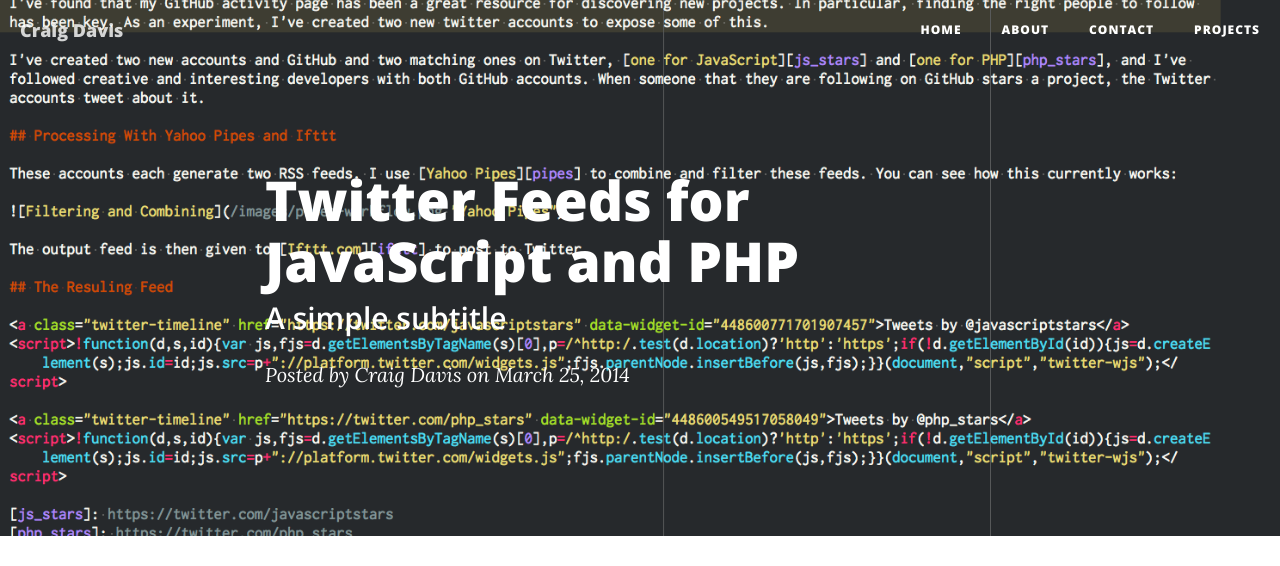
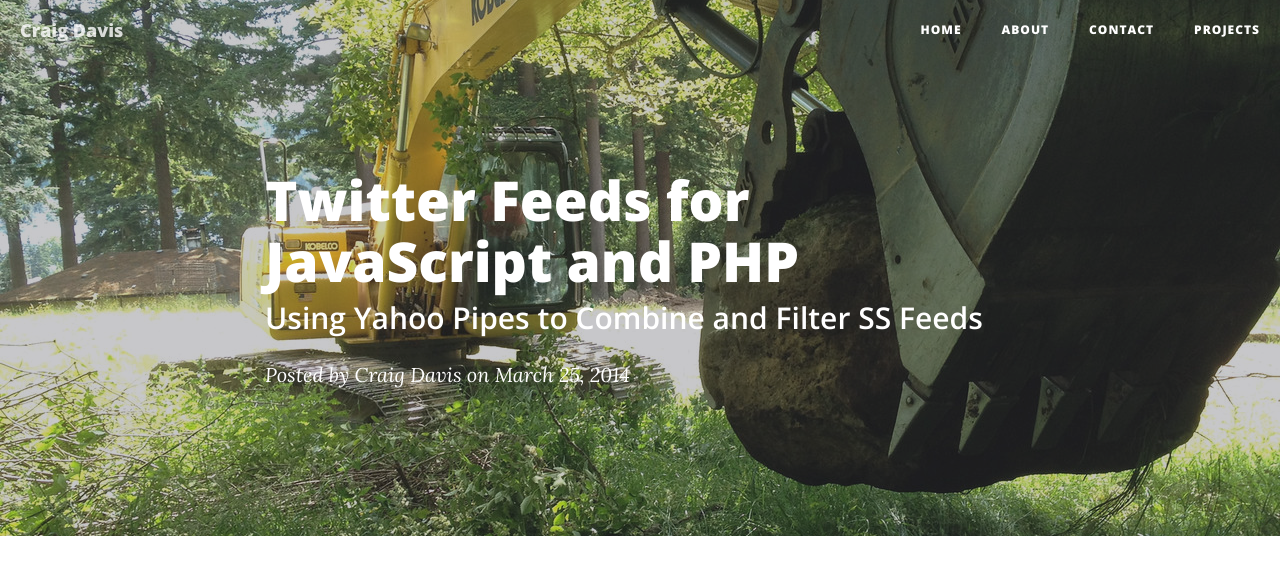
Before and after one commit to craig-davis/craig-davis.github.io, a Jekyll site: the page built from _posts/2014-03-25-twitter-feeds-for-javascript-and-php.markdown, in a window 1280 px wide. Shown: the top 566 px of the page. Built offline with Jekyll 4.4.1, drawn with Linux system fonts in a browser that asks for light colours; nearby versions of some CDN libraries; comment, search, counter and statistics services are not loaded; grey boxes are pictures that could not be loaded.

Commit message:
Add overlay for more readable headings

```diff
--- a/_config.yml
+++ b/_config.yml
@@ -1,6 +1,6 @@
 # Site settings
 title: Craig Davis
-header-img: img/notebook.jpeg
+header-img: img/sunset.jpg
 email: cadavis@gmail.com
 description: "Craig Davis - Code, Bikes, Photos"
 baseurl:
--- a/_layouts/page.html
+++ b/_layouts/page.html
@@ -4,6 +4,7 @@
 
 <!-- Page Header -->
 <header class="intro-header" style="background-image: url('{{ site.baseurl }}/{% if page.header-img %}{{ page.header-img }}{% else %}{{ site.header-img }}{% endif %}')">
+    <div class="overlay">
         <div class="container">
             <div class="row">
                 <div class="col-lg-8 col-lg-offset-2 col-md-10 col-md-offset-1">
@@ -11,6 +12,7 @@
                         <h1>{% if page.title %}{{ page.title }}{% else %}{{ site.title }}{% endif %}</h1>
                         <hr class="small">
                         <span class="subheading">{{ page.description }}</span>
+                    </div>
                 </div>
             </div>
         </div>
--- a/_layouts/post.html
+++ b/_layouts/post.html
@@ -4,6 +4,7 @@
 
 <!-- Post Header -->
 <header class="intro-header" style="background-image: url('{{ site.baseurl }}/{% if page.header-img %}{{ page.header-img }}{% else %}{{ site.header-img }}{% endif %}')">
+    <div class="overlay">
         <div class="container">
             <div class="row">
                 <div class="col-lg-8 col-lg-offset-2 col-md-10 col-md-offset-1">
@@ -13,6 +14,7 @@
                         <h2 class="subheading">{{ page.subtitle }}</h2>
                         {% endif %}
                         <span class="meta">Posted by {% if page.author %}{{ page.author }}{% else %}{{ site.title }}{% endif %} on {{ page.date | date: "%B %-d, %Y" }}</span>
+                    </div>
                 </div>
             </div>
         </div>
--- a/_posts/2014-03-25-twitter-feeds-for-javascript-and-php.markdown
+++ b/_posts/2014-03-25-twitter-feeds-for-javascript-and-php.markdown
@@ -1,11 +1,11 @@
 ---
-layout: post
-title: "Twitter Feeds for JavaScript and PHP"
-subtitle: "A simple subtitle"
-date: 2014-03-25 09:36
-tags: [php, javascript, twitter, pipes]
+layout:     post
+title:      "Twitter Feeds for JavaScript and PHP"
+subtitle:   "Using Yahoo Pipes to Combine and Filter SS Feeds"
+date:       2014-03-25 09:36
+tags:       [php, javascript, twitter, pipes]
 author:     "Craig Davis"
-header-img: "img/twitter-pipes.png"
+header-img: "img/kobelco.jpg"
 ---
 
 I've found that my GitHub activity page has been a great resource for discovering new projects. In particular, finding the right people to follow has been key. As an experiment, I've created two new twitter accounts to expose some of this.
--- a/css/clean-blog.css
+++ b/css/clean-blog.css
@@ -132,6 +132,9 @@
     -o-transform: translate3d(0, 100%, 0);
     transform: translate3d(0, 100%, 0);
   }
+}
+.overlay {
+  background: rgba(70, 72, 82, 0.3);
 }
 .intro-header {
   background: no-repeat center center;
--- a/less/clean-blog.less
+++ b/less/clean-blog.less
@@ -155,7 +155,9 @@
 }
 
 // Header
-
+.overlay {
+    background: rgba(70, 72, 82, 0.3)
+}
 .intro-header {
 	background: no-repeat center center;
 	background-color: @gray;
```
Also changed, not shown: css/clean-blog.min.css, img/cairn.jpg (added), img/driftwood.jpg (added), img/klx.jpg (added), img/kobelco.jpg (added), img/saws.jpg (added), img/shuksan.jpg (added), img/skiers.jpg (added), img/sunrise.jpg (added), img/sunset.jpg (added). Lines whose indentation alone changed are shown as unchanged.
